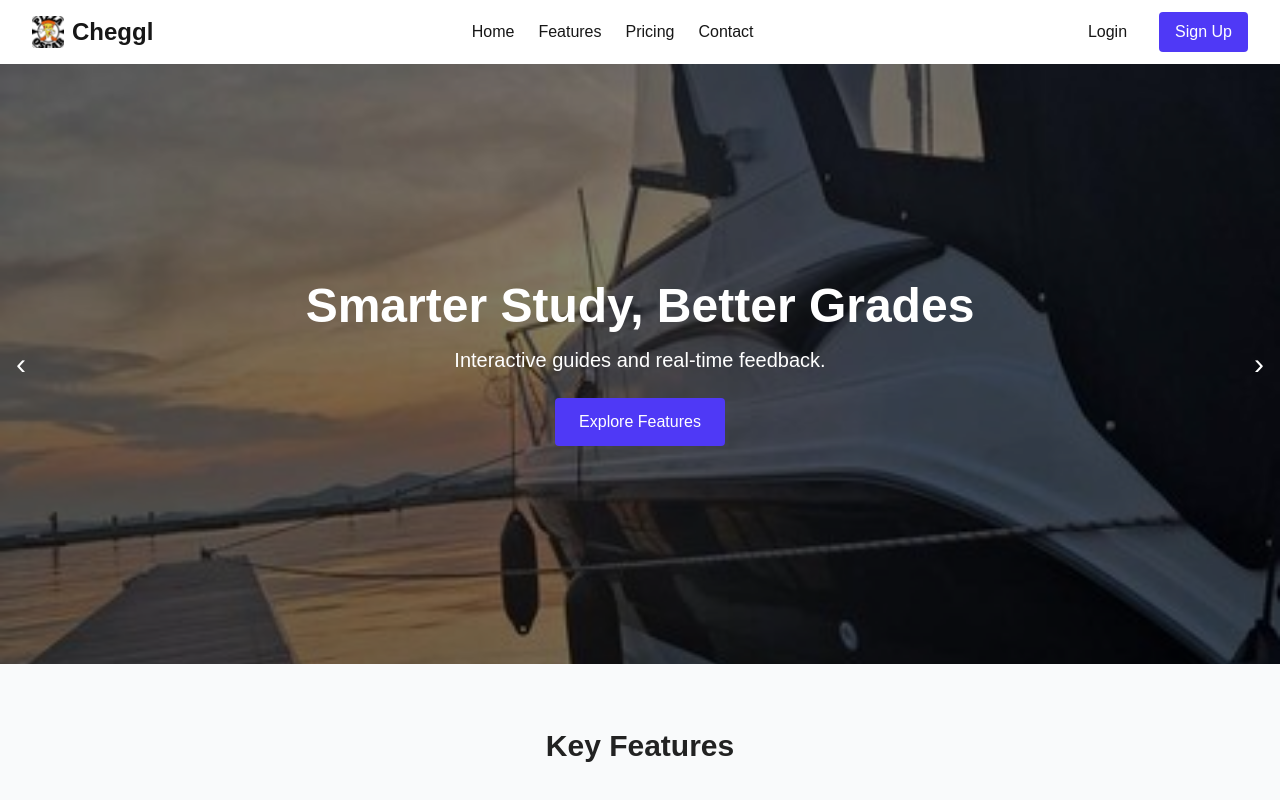
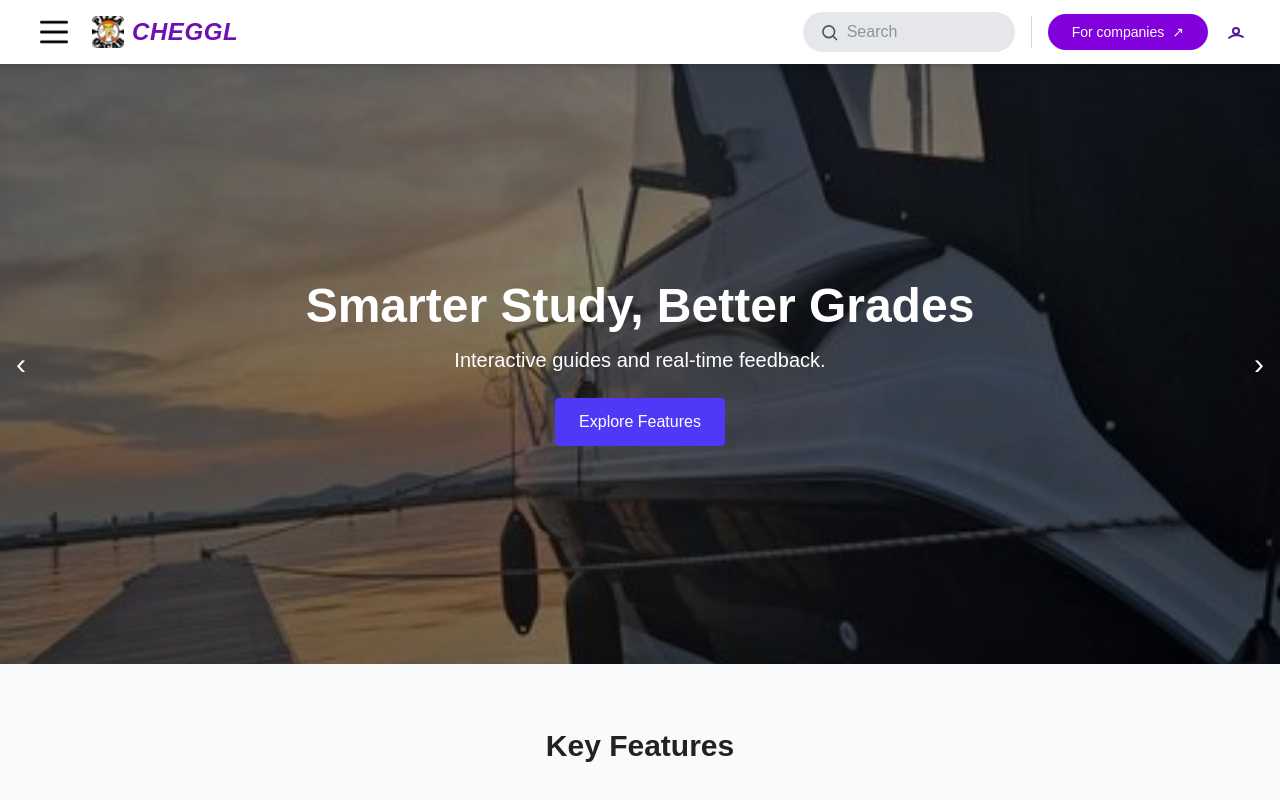
Before and after one commit to Mujahid-Iqbal/cheggl, a Next.js app: page / in a window 1280 px wide. Shown: the top 800 px of the page. Built offline with nearby package versions, Linux system fonts and the light colour scheme.

Commit message:
fixed header

```diff
--- a/src/app/components/Header.tsx
+++ b/src/app/components/Header.tsx
@@ -1,69 +1,92 @@
-"use client"
+"use client";
 
-import React, { useState } from 'react'
-import Link from 'next/link'
-import Image from 'next/image'
-// import useDarkMode from '@/hooks/useDarkMode';
+import React from "react";
+import Image from "next/image";
+import Link from "next/link";
 
 export default function Header() {
-  const [mobileNavOpen, setMobileNavOpen] = useState(false);
-  // const { enabled, toggle } = useDarkMode();
+  // const [menuOpen, setMenuOpen] = useState(false);
 
   return (
-    <header className="bg-white dark:bg-neutral-900 shadow-md dark:text-white">
-      <div className="max-w-7xl mx-auto px-4 sm:px-6 lg:px-8 flex justify-between items-center h-16">
-        <div className="flex items-center gap-2">
-          <Image src="/logo.svg" alt="Cheggl logo" width={32} height={32} />
-          <span className="text-2xl font-bold text-primaryText">Cheggl</span>
-        </div>
-        {/* Desktop Nav */}
-        <nav className="hidden md:flex space-x-6" aria-label="Main navigation">
-          <Link href="/" className="hover:text-indigo-600">Home</Link>
-          <Link href="/features" className="hover:text-indigo-600">Features</Link>
-          <Link href="/pricing" className="hover:text-indigo-600">Pricing</Link>
-          <Link href="/contact" className="hover:text-indigo-600">Contact</Link>
-        </nav>
+    <header className="bg-white shadow-md sticky top-0 z-50">
+      <div className="max-w-7xl mx-auto px-4 sm:px-6 lg:px-8 h-16 flex justify-between items-center">
+        {/* Left: Hamburger & Dropdown */}
+        <div className="flex items-center gap-4">
+          {/* Hamburger with hover dropdown */}
+          <div className="relative group hidden md:block">
+            <button className="p-2 focus:outline-none" aria-label="Toggle menu">
+              <Image src="/hamburger.png" alt="Menu" width={28} height={28} />
+            </button>
+            <div className="absolute left-0 mt-2 bg-white shadow-lg rounded-md w-40 p-3 hidden group-hover:block z-50">
+              <Link href="/" className="block py-1 text-gray-700 hover:text-indigo-600">Home</Link>
+              <Link href="/features" className="block py-1 text-gray-700 hover:text-indigo-600">Features</Link>
+              <Link href="/pricing" className="block py-1 text-gray-700 hover:text-indigo-600">Pricing</Link>
+              <Link href="/contact" className="block py-1 text-gray-700 hover:text-indigo-600">Contact</Link>
+            </div>
+          </div>
 
-        <div className="hidden md:flex item-center space-x-4">
-             {/* <button
-              onClick={toggle}
-              className="flex items-center gap-2 border px-3 py-1 rounded hover:bg-gray-100 dark:hover:bg-neutral-700 transition"
-              aria-label="Toggle dark mode"
-            >
-              <Image
-                src={enabled ? '/moon.png' : '/sun.png'}
-                alt={enabled ? 'Dark mode icon' : 'Light mode icon'}
-                width={20}
-                height={20}
-              />
-              <span className="hidden sm:inline text-sm">{enabled ? 'Dark' : 'Light'}</span>
-            </button> */}
-          <Link href="/login" className="px-4 py-2">Login</Link>
-          <Link href="/signup" className="px-4 py-2 bg-indigo-600 text-white rounded">Sign Up</Link>
+          {/* Logo */}
+          <Link href="/" className="flex items-center gap-2">
+            <Image src="/logo.svg" alt="Cheggl Logo" width={32} height={32} />
+            <span className="text-2xl font-bold italic text-purple-800 tracking-wide">CHEGGL</span>
+          </Link>
         </div>
 
-        {/* Mobile Hamburger */}
-        <button
-          className="md:hidden p-2"
-          aria-label="Toggle menu"
-          onClick={() => setMobileNavOpen(!mobileNavOpen)}
-        >
-          ☰
-        </button>
+        {/* Right: Search, Button, Profile */}
+        <div className="hidden md:flex items-center gap-4">
+          {/* Search Box */}
+          <div className="flex items-center px-4 py-2 bg-gray-200 rounded-full">
+            <svg className="w-5 h-5 text-gray-600" fill="none" stroke="currentColor" viewBox="0 0 24 24">
+              <path strokeLinecap="round" strokeLinejoin="round" strokeWidth={2} d="M21 21l-4.35-4.35M16.65 16.65a7 7 0 10-9.9-9.9 7 7 0 009.9 9.9z" />
+            </svg>
+            <input
+              type="text"
+              placeholder="Search"
+              className="bg-transparent outline-none px-2 text-gray-700 w-40"
+            />
+          </div>
+
+           {/* Divider */}
+            <div className="h-8 w-px bg-gray-300 hidden lg:block" />
+
+          {/* For Companies Button */}
+          <button className="bg-purple-700 hover:bg-purple-800 text-white px-6 py-2 rounded-full text-sm font-medium flex items-center gap-1">
+            For companies
+            <span className="ml-1">↗</span>
+          </button>
+
+            {/* Profile Icon */}
+              <button className="text-[#4c1d95]" aria-label="User Profile">
+                <svg
+                  className="w-6 h-6"
+                  fill="none"
+                  stroke="currentColor"
+                  strokeWidth="2"
+                  viewBox="0 0 24 24"
+                >
+                  <path
+                    strokeLinecap="round"
+                    strokeLinejoin="round"
+                    d="M5.121 17.804A13.937 13.937 0 0112 15c2.389 0 4.607.584 6.879 1.804M15 11a3 3 0 11-6 0 3 3 0 016 0z"
+                  />
+                </svg>
+              </button>
+          </div>
+          {/* Right: Hamburger (only visible on mobile) */}
+        <div className="relative md:hidden group">
+          <button className="p-2 focus:outline-none" aria-label="Toggle menu">
+            <Image src="/hamburger.png" alt="Menu" width={28} height={28} />
+          </button>
+          {/* Dropdown on hover */}
+          <div className="absolute right-0 mt-2 bg-white shadow-lg rounded-md w-40 p-3 hidden group-hover:block z-50">
+            <Link href="/" className="block py-1 text-gray-700 hover:text-indigo-600">Home</Link>
+            <Link href="/features" className="block py-1 text-gray-700 hover:text-indigo-600">Features</Link>
+            <Link href="/pricing" className="block py-1 text-gray-700 hover:text-indigo-600">Pricing</Link>
+            <Link href="/contact" className="block py-1 text-gray-700 hover:text-indigo-600">Contact</Link>
+          </div>
+        </div>
       </div>
 
-      {/* Mobile Menu */}
-      {mobileNavOpen && (
-        <nav className="md:hidden bg-white shadow-lg" aria-label="Mobile navigation" role="menu">
-          <Link href="/" className="block px-4 py-2 text-primaryText" role="menuitem">Home</Link>
-          <Link href="/features" className="block px-4 py-2 text-primaryText" role="menuitem">Features</Link>
-          <Link href="/pricing" className="block px-4 py-2 text-primaryText" role="menuitem">Pricing</Link>
-          <Link href="/contact" className="block px-4 py-2 text-primaryText" role="menuitem">Contact</Link>
-          <div className="border-t my-2" />
-          <Link href="/login" className="block px-4 py-2 text-primaryText" role="menuitem">Login</Link>
-          <Link href="/signup" className="block px-4 py-2 bg-indigo-600 text-white rounded text-primaryText" role="menuitem">Sign Up</Link>
-        </nav>
-      )}
     </header>
-  )
+  );
 }
```
Also changed, not shown: public/hamburger.png (added).
